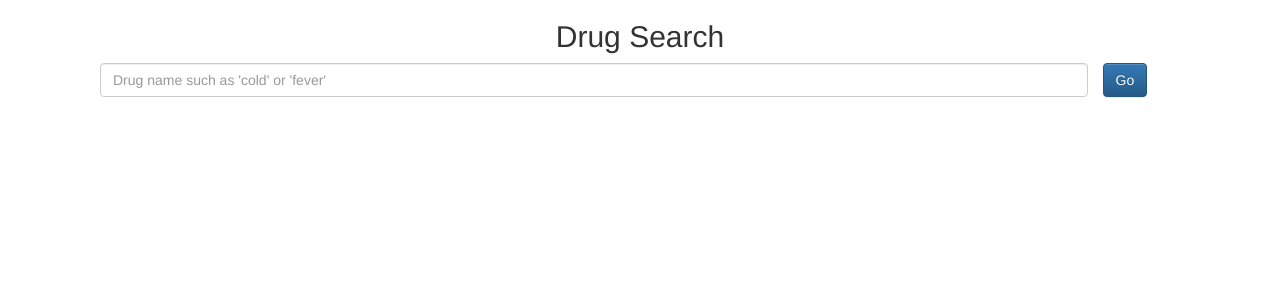
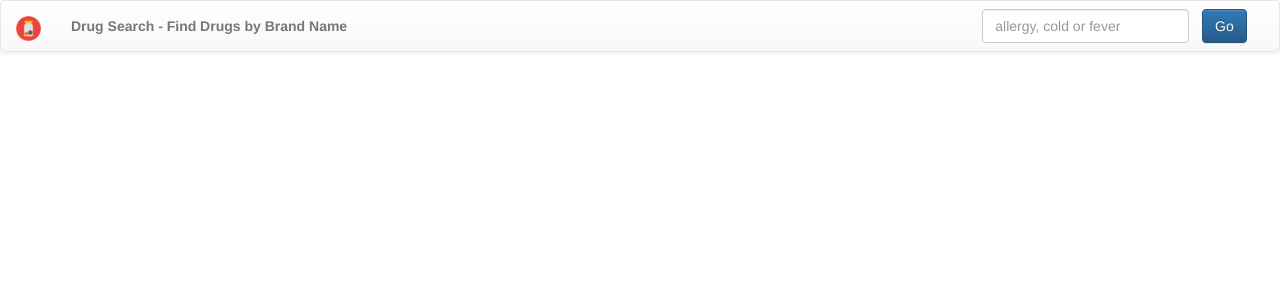
Before and after one commit to weifang993/drug-search, an Angular app: page / in a window 1280 px wide. Shown: the top 300 px of the page. Built offline with nearby package versions, Linux system fonts and the light colour scheme.

Commit message:
modified header

```diff
--- a/src/app/drug-search/drug-search.component.css
+++ b/src/app/drug-search/drug-search.component.css
@@ -1,3 +1,5 @@
-.search {
-    width: 100%
+
+.header {
+    font-size: 100%;
+    font-weight: bold
 }
--- a/src/app/drug-search/drug-search.component.html
+++ b/src/app/drug-search/drug-search.component.html
@@ -1,17 +1,34 @@
-<div class="container">
-  <h2 class="text-center">Drug Search</h2>
-  <div>
-    <form id="searchForm" class="form-inline" (ngSubmit)="searchDrug()">
-      <div class="container col-md-12">
-          <div class="form-group col-md-11">
-            <input type="text" class="form-control search" id="text" name="text" placeholder="Drug name such as 'cold' or 'fever'" [(ngModel)]="search.text" required>
-          </div>
-          <button type="submit" class="btn btn-primary"><i class="fa fa-search"></i> Go</button>
-      </div>
-    </form>
-    <br/><br/> <br/>
+<nav class="navbar navbar-default">
+  <div class="container-fluid">
+    <!-- Brand and toggle get grouped for better mobile display -->
+    <div class="navbar-header">
+      <button type="button" class="navbar-toggle collapsed" data-toggle="collapse" data-target="#bs-example-navbar-collapse-1"
+        aria-expanded="false">
+        <span class="sr-only">Toggle navigation</span>
+        <span class="icon-bar"></span>
+        <span class="icon-bar"></span>
+        <span class="icon-bar"></span>
+      </button>
+      <a class="navbar-brand" href="#">
+        <img alt="Drug Search" src="../../assets/drug.png" height="25px" width="25px">
+      </a>
+      <p class="navbar-text"><span class="header">Drug Search - Find Drugs by Brand Name</span></p>
     </div>
 
+    <!-- Collect the nav links, forms, and other content for toggling -->
+    <div class="collapse navbar-collapse" id="bs-example-navbar-collapse-1">
+      <form class="navbar-form navbar-right" (ngSubmit)="searchDrug()">
+        <div class="form-group col-md-10">
+          <input type="text" class="form-control" id="text" name="text" placeholder="allergy, cold or fever" [(ngModel)]="search.text">
+        </div>
+        <button type="submit" class="btn btn-primary">Go</button>
+      </form>
+    </div><!-- /.navbar-collapse -->
+  </div><!-- /.container-fluid -->
+</nav>
+
+
+<div class="container">
   <div class="panel-group" id="accordion">
     <div class="panel panel-default row" *ngFor="let drug of drugList" (click)="selectDrug(drug)">
       <div class="panel-heading col-md-12 ">
```
Also changed, not shown: src/assets/drug.png (added). Lines whose indentation alone changed are shown as unchanged.
